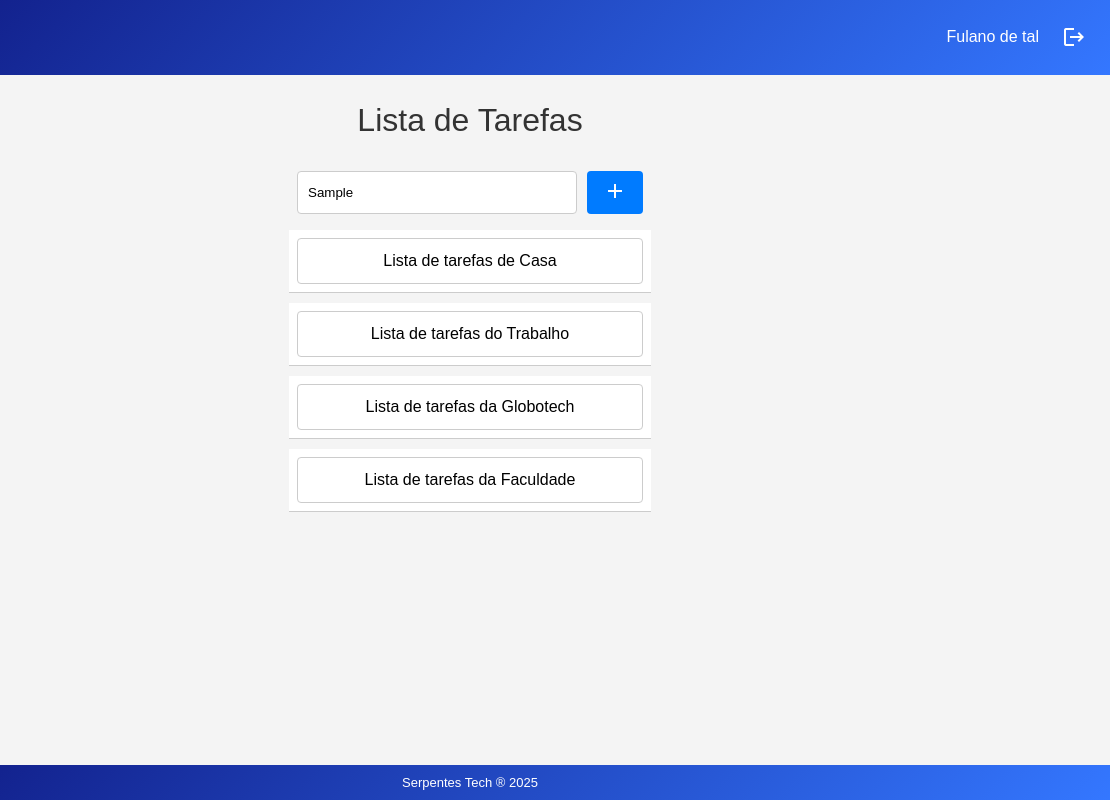
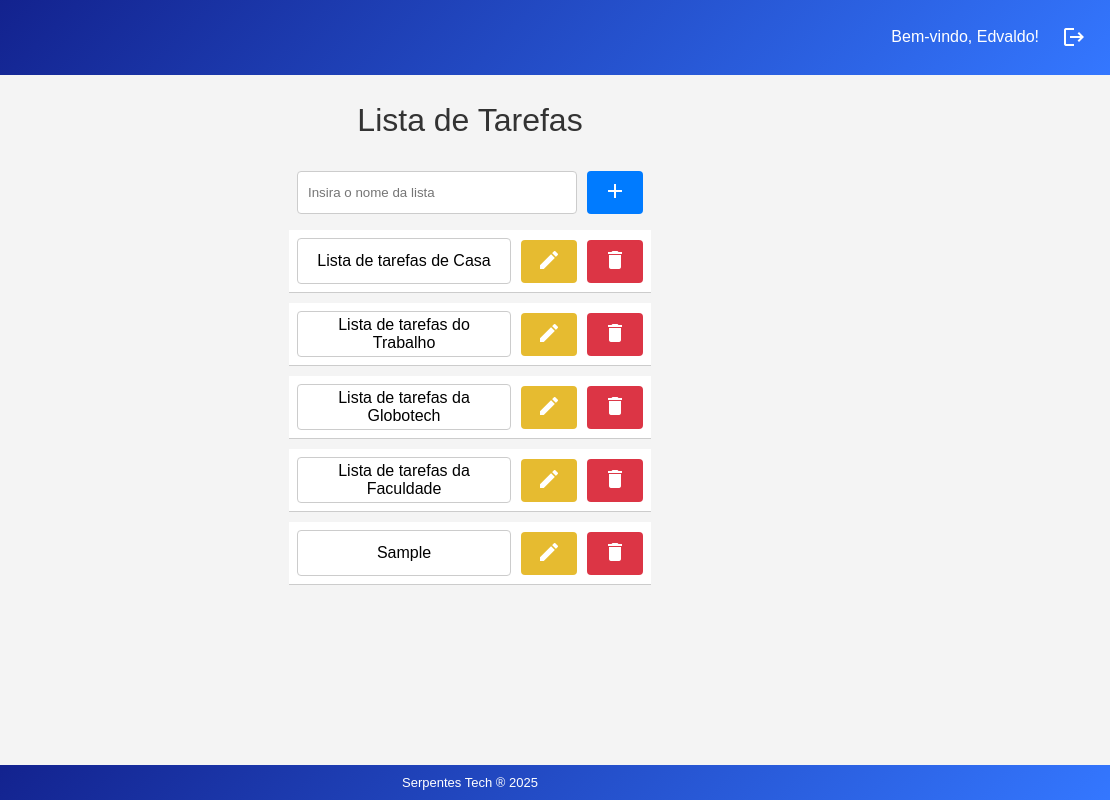
Before and after one commit to EdOliveiraJr/globo_tech_projeto_front, a plain HTML site: page pages/ListsView/ListsView.html in a window 1280 px wide. Both pictures are taken after typing "Sample" into the empty fields and a click on the button "add". Shown: the full height of the page, 170-1280 px from the left. Drawn offline with nearby package versions, Linux system fonts and the light colour scheme.

Commit message:
integraçao das funcionalidades da pagina listsViewScript

```diff
--- a/layouts/Header/Header.js
+++ b/layouts/Header/Header.js
@@ -6,7 +6,7 @@ class Header extends HTMLElement {
           <img src="/assets/images/logo.png" width="150px" alt="Logo da Empresa" class="logo">
         </a>
         <div class="user-info">
-          <span>Fulano de tal</span>
+          <span>Bem-vindo, Edvaldo!</span>
           <span><i id="logout-icon" class="material-icons">logout</i></span>
         </div>
       </header>
--- a/pages/ListsView/ListsView.html
+++ b/pages/ListsView/ListsView.html
@@ -6,9 +6,11 @@
   <meta name="viewport" content="width=device-width, initial-scale=1.0">
   <title>TaskMy</title>
   <link href="https://fonts.googleapis.com/icon?family=Material+Icons" rel="stylesheet">
+  <link href="https://fonts.googleapis.com/css2?family=Material+Symbols+Outlined:opsz,wght,FILL,GRAD@20..48,100..700,0..1,-50..200&icon_names=edit" rel="stylesheet"/>
   <link rel="stylesheet" href="/style.css">
-  <base href="/globo_tech_projeto_front/">
-  <script src="/script.js"></script>
+  <!--<base href="/globo_tech_projeto_front/">-->
+  <script src="listsViewScript.js"></script>
+  <!--<script src="/script.js"></script>-->
   <script type="module" src="/layouts/Footer/Footer.js"></script>
   <script type="module" src="/layouts/Header/Header.js"></script>
   <script type="module" src="/layouts/Main/Main.js"></script>
@@ -30,12 +32,16 @@
             <div class="list-item">
               <label>Lista de tarefas de Casa</label>
             </div>
+            <button class="edit-list-button"><i class="material-icons">edit</i></button>
+            <button class="delete-list-button"><i class="material-icons">delete</i></button>
           </li>
 
           <li>
             <div class="list-item">
               <label>Lista de tarefas do Trabalho</label>
             </div>
+            <button class="edit-list-button"><i class="material-icons">edit</i></button>
+            <button class="delete-list-button"><i class="material-icons">delete</i></button>
           </li>
 
           <li>
@@ -43,12 +49,16 @@
               <label onclick="location.href='../../pages/TasksView/TasksView.html'">Lista de tarefas da
                 Globotech</label>
             </div>
+            <button class="edit-list-button"><i class="material-icons">edit</i></button>
+            <button class="delete-list-button"><i class="material-icons">delete</i></button>
           </li>
 
           <li>
             <div class="list-item">
               <label>Lista de tarefas da Faculdade</label>
             </div>
+            <button class="edit-list-button"><i class="material-icons">edit</i></button>
+            <button class="delete-list-button"><i class="material-icons">delete</i></button>
           </li>
         </ul>
       </div>
--- a/pages/ListsView/_lists-view-style.css
+++ b/pages/ListsView/_lists-view-style.css
@@ -87,3 +87,29 @@ i:hover {
   cursor: pointer;
   color: #007bff;
 }
+
+.delete-list-button {
+  background-color: #dc3545;
+  color: white;
+  border: none;
+  padding: 0.5rem 1rem;
+  border-radius: 4px;
+  cursor: pointer;
+
+  &:hover {
+    background-color: #c82333;
+  }
+}
+
+.edit-list-button {
+  background-color: #e6bb30;
+  color: white;
+  border: none;
+  padding: 0.5rem 1rem;
+  border-radius: 4px;
+  cursor: pointer;
+
+  &:hover {
+    background-color: #aca790;
+  }
+}
--- /dev/null
+++ b/pages/ListsView/listsViewScript.js
@@ -0,0 +1,75 @@
+window.addEventListener("load", () => {
+  const addListButton = document.getElementById("addListButton");
+  const newListInput = document.getElementById("newListInput");
+  const listsList = document.getElementById("listsList");
+
+  function addNewList(nome) {
+    const li = document.createElement("li");
+
+    const listItemDiv = document.createElement("div");
+    listItemDiv.classList.add("list-item");
+
+    const label = document.createElement("label");
+    label.textContent = nome;
+    listItemDiv.appendChild(label);
+    li.appendChild(listItemDiv);
+
+    const editButton = document.createElement("button");
+    editButton.classList.add("edit-list-button");
+    editButton.innerHTML = '<i class="material-icons">edit</i>';
+    editButton.addEventListener("click", () => {
+      const newName = prompt("Digite o novo nome da lista:", label.textContent);
+      if (newName && newName.trim() !== "") {
+        label.textContent = newName.trim();
+      }
+    });
+
+    const deleteButton = document.createElement("button");
+    deleteButton.classList.add("delete-list-button");
+    deleteButton.innerHTML = '<i class="material-icons">delete</i>';
+    deleteButton.addEventListener("click", () => {
+      if (confirm(`Tem certeza que deseja deletar a lista "${label.textContent}"?`)) {
+        listsList.removeChild(li);
+      }
+    });
+
+    li.appendChild(editButton);
+    li.appendChild(deleteButton);
+
+    listsList.appendChild(li);
+  }
+
+  addListButton.addEventListener("click", () => {
+    const nome = newListInput.value.trim();
+    if (nome === "") {
+      alert("Digite um nome para a lista.");
+      return;
+    }
+    addNewList(nome);
+    newListInput.value = "";
+  });
+
+  const existingLists = listsList.querySelectorAll("li");
+  existingLists.forEach((li) => {
+    const label = li.querySelector("label");
+    const editButton = li.querySelector(".edit-list-button");
+    const deleteButton = li.querySelector(".delete-list-button");
+
+    if (editButton) {
+      editButton.addEventListener("click", () => {
+        const newName = prompt("Editar nome da lista:", label.textContent);
+        if (newName && newName.trim() !== "") {
+          label.textContent = newName.trim();
+        }
+      });
+    }
+
+    if (deleteButton) {
+      deleteButton.addEventListener("click", () => {
+        if (confirm('Tem certeza que deseja deletar a lista "${label.textContent}"?')) {
+          li.remove();
+        }
+      });
+    }
+  });
+});
```
